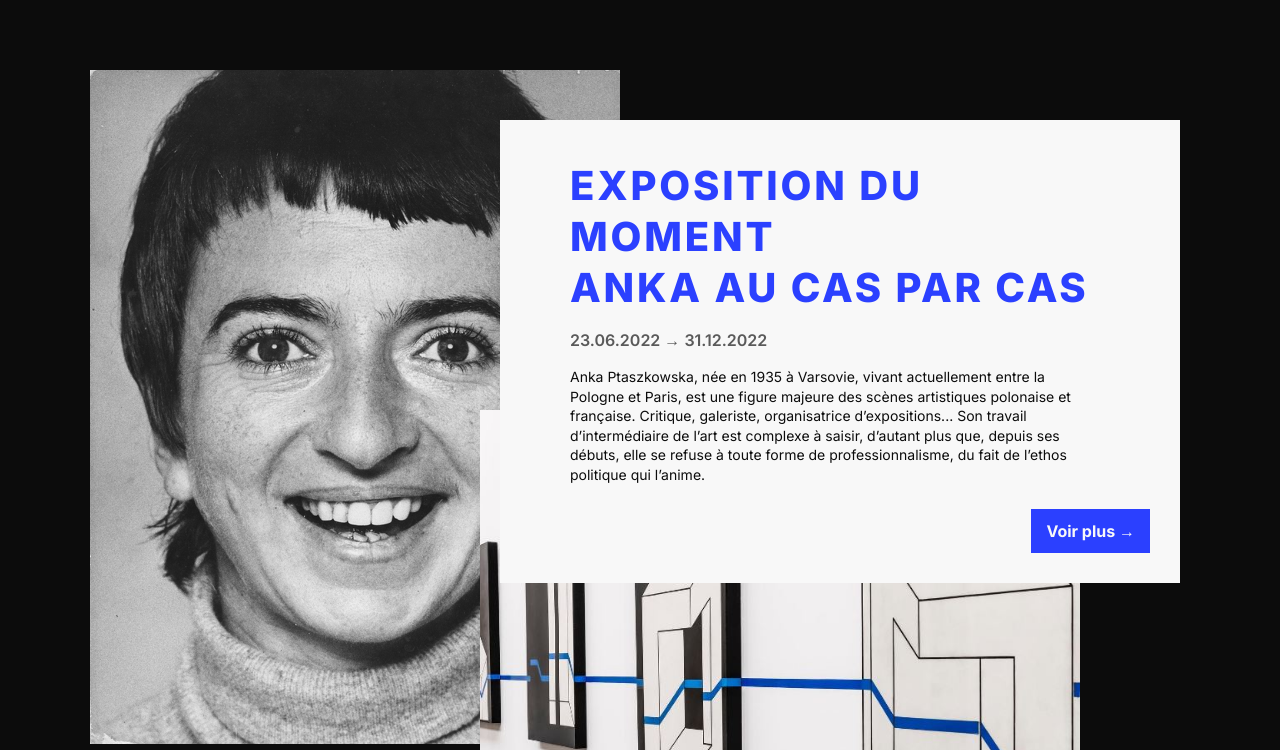
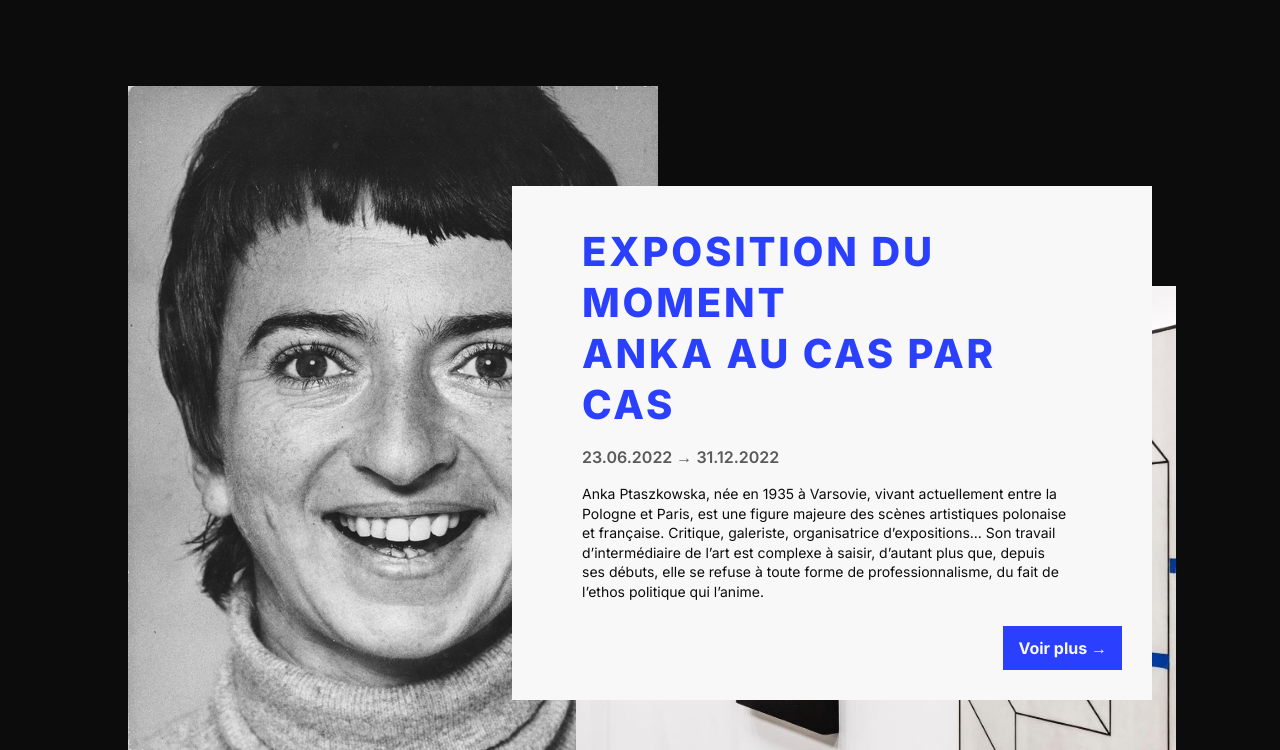
Before and after one commit to jagerall/Groupe2_CAPC, a plain HTML site: page index.html in a window 1280 px wide. Shown: the part 570-1320 px from the top of the page. Drawn offline with nearby package versions, Linux system fonts and the light colour scheme.

Commit message:
histoire du capc et expo en ce moment

```diff
--- a/assets/stylesheets/currentExpo.css
+++ b/assets/stylesheets/currentExpo.css
@@ -1,46 +1,52 @@
-.currentExpo{
-    display:flex;
-    width:100vw;
-    justify-content:center;
-    box-sizing:border-box;
+.currentExpo {
+    width: 100vw;
+    box-sizing: border-box;
+    height: 900px;
+    margin-bottom: 100px;
+    margin-left: auto;
+    margin-right: auto;
 }
 
-.img1{
+.currentExpo .img-block {
     position: relative;
-    display: flex;
-    z-index:1;
-    width: 530px;
-    left:15%;
+    width: 100vw;
 }
 
-.img2{
-    position: relative;
-    display: flex;
+.img1 {
+    position: absolute;
+    z-index: 1;
+    width: 530px;
+    top: 0;
+    left: 10%;
+}
+
+.img2 {
+    position: absolute;
     justify-content: space-around;
     z-index: 2;
-    left: 80%;
-    top:-350px;
-    max-width:600px;
+    top: 200px;
+    left: 45%;
+    max-width: 600px;
 }
 
-.bloc_texte{
+.bloc_texte {
     z-index: 3;
     display: flex;
     flex-direction: column;
     position: relative;
-    left:-100px;
-    top:50px;
-    width: 760px;
-    min-height:430px;
-    height:50%;
+    width: 50%;
+    min-width:450px;
+    height: auto;
     background-color: var(--white-color);
     padding-top: 40px;
     padding-left: 70px;
     padding-right: 30px;
     padding-bottom: 30px;
+    top:100px;
+    left:40%;
 }
 
-.titre_dates{
+.titre_dates {
     display: flex;
     max-width: 90%;
     justify-content: center;
@@ -49,16 +55,16 @@
     flex-wrap: wrap;
 }
 
-.titre_dates h2{
+.titre_dates h2 {
     margin-bottom: 0;
 }
 
-.titre_dates h3{
+.titre_dates h3 {
     margin-top: 1em;
     margin-bottom: 1em;
 }
 
-.paragraphe{
+.paragraphe {
     display: flex;
     justify-content: center;
     align-items: center;
@@ -68,6 +74,6 @@
     margin-bottom: 0.5em;
 }
 
-.paragraphe p{
+.paragraphe p {
     margin-top: 0;
 }
--- a/assets/stylesheets/history.css
+++ b/assets/stylesheets/history.css
@@ -1,5 +1,5 @@
 .history{
-    margin-bottom:100px;
+    margin-bottom:150px;
     display:flex;
     min-height:400px;
     width: 80vw;
@@ -26,20 +26,19 @@
     width: 4px;
     background: var(--white-color);
     height: 120%;
-    background: yellow;
     display: block;
     position: absolute;
     transition: transform 0.3s ease-in-out
 }
 
 .history .stripe::before {
-    transform: rotate(10deg);
+    transform: rotate(20deg);
     transform-origin: bottom;
     bottom: 0;
 }
 
 .history .stripe::after {
-    transform: rotate(-10deg);
+    transform: rotate(-20deg);
     transform-origin: top;
 }
 
@@ -56,11 +55,11 @@
 }
 
 .history .stripe-right::after {
-    transform: rotate(10deg);
+    transform: rotate(20deg);
 }
 
 .history .stripe-right::before {
-    transform: rotate(-10deg);
+    transform: rotate(-20deg);
 }
 
 .history .history-text{
--- a/index.html
+++ b/index.html
@@ -86,12 +86,11 @@
 
     <section>
         <div class="currentExpo">
-            <div>
-                <figure><img src="./assets/img/anka.jpg" alt="Anka" class="img1"><a href="anka.jpg"></a></figure>
-
-
-                <figure><img src="./assets/img/tableauxAnka.jpg" alt="tableauxAnka" class="img2"><a
-                        href="tableauxAnka.jpg"></a></figure>
+            <div class="img-block">
+                <figure>
+                    <img src="./assets/img/anka.jpg" alt="Anka" class="img1">
+                    <img src="./assets/img/tableauxAnka.jpg" alt="tableauxAnka" class="img2">
+                </figure>
             </div>
 
             <div class="bloc_texte">
```
